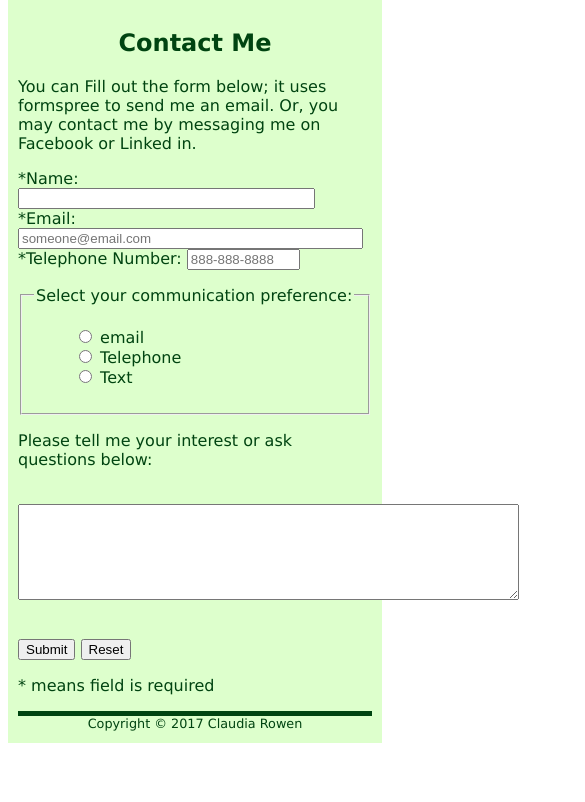
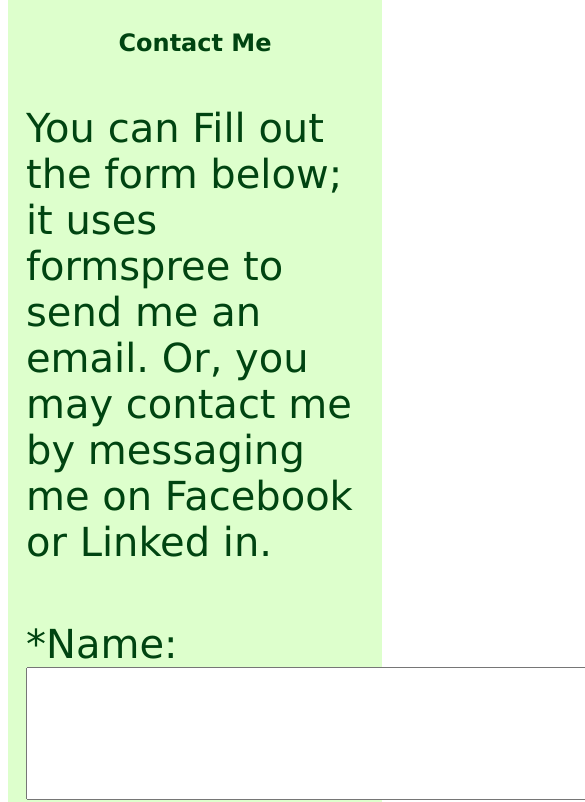
Before and after one commit to theluckyfiddler/theluckyfiddler.github.io, a plain HTML site: page contact.html in a window 390 px wide. Shown: the part 774-1576 px from the top of the page, 585 px wide, since content can reach past the window. Before the commit the page ends 1525 px from the top, so only its background shows below. Drawn offline with Linux system fonts and the light colour scheme.

Commit message:
change contact and violinstyle
make contact page big enough to read on cell phone

```diff
--- a/contact.html
+++ b/contact.html
@@ -1,17 +1,13 @@
- <!DOCTYPE html>
-
+<!DOCTYPE html>
 <html lang="en">
 <head>
   <title> "Claudia Rowen's Violin Studio" </title>
   <meta charset="utf-8">
-  <meta name="description" content="Omaha area violin lessons in fiddle and classical music by suzuki teacher and fiddler.">
   <link rel="stylesheet" href="violinstyle.css">
 </head>
 <body>
-
 <header>
-  <h1>Claudia Rowen's Violin Studio</h1>  <!--Rowen&rsquo;s-->
-
+  <h1>Claudia Rowen&rsquo;s Violin Studio</h1>
 </header>
 <div id="wrap2">
 <nav>
@@ -25,11 +21,10 @@
    <li><a href="contact.html">Contact Me</a></li>
    <li><a href="sheetMusic.html">Sheetmusic</a></li>
   </ul>
-  </nav>
-<img src="pics/littledineOP.jpg" alt="Picture of young violinist"
+</nav>
+<img src="pics/littledineOP.jpg" alt="Picture of violinist"
 		width="100" height="230"  class="floatleft"><!--Picture taken by Claudia Rowen -->
 </div> <!-- end wrap2-->
-
 <div id="wrap3">
   <img src="pics/littledougOP.jpg" alt="Picture of mom and young son"
 		width="103" height="295"> <!--class="floatright">Picture taken by ??? -->
--- a/violinstyle.css
+++ b/violinstyle.css
@@ -180,12 +180,10 @@ h3 {padding:0;
 	nav{float:none;
 		padding: 0;
 		width:100%;
-		}
-
+	}
 	nav a {display:block;
 		padding:0.5em;
 		font-size:2.5em;
-
 		border:1px solid #330000;
 	}
 	nav ul{margin:0;
@@ -195,6 +193,28 @@ h3 {padding:0;
 	nav li{display:block;
 		margin:0;
 		padding:0;
+	}
+	form a{padding:0.2em;
+		font-size:2.5em;
+	}
+	form li{padding:0.2em;
+		font-size:2.5em;
+	}
+	form legend{padding:0.2em;
+		font-size:2.5em;
+	}
+	form input {padding:0.5em;
+		font-size:1.5em;
+	}
+	form input[type=radio] {padding:0;
+		width:10%;
+		height:.5em;
+	}
+	form textarea {padding:0.1em;
+		font-size:3em;
+	}
+	#wrapper p{padding:0.2em;
+		font-size:2.5em;
 	}
 	img,video {display: none;}
 	main ul{list-style-position: outside;}
@@ -226,7 +246,6 @@ h3 {padding:0;
 	figure img {display:block;
 				border-radius: 0;
 				box-shadow: 0 0 #FFFFFF;
-
 	}
 	footer nav {display:none;
 	}
```
